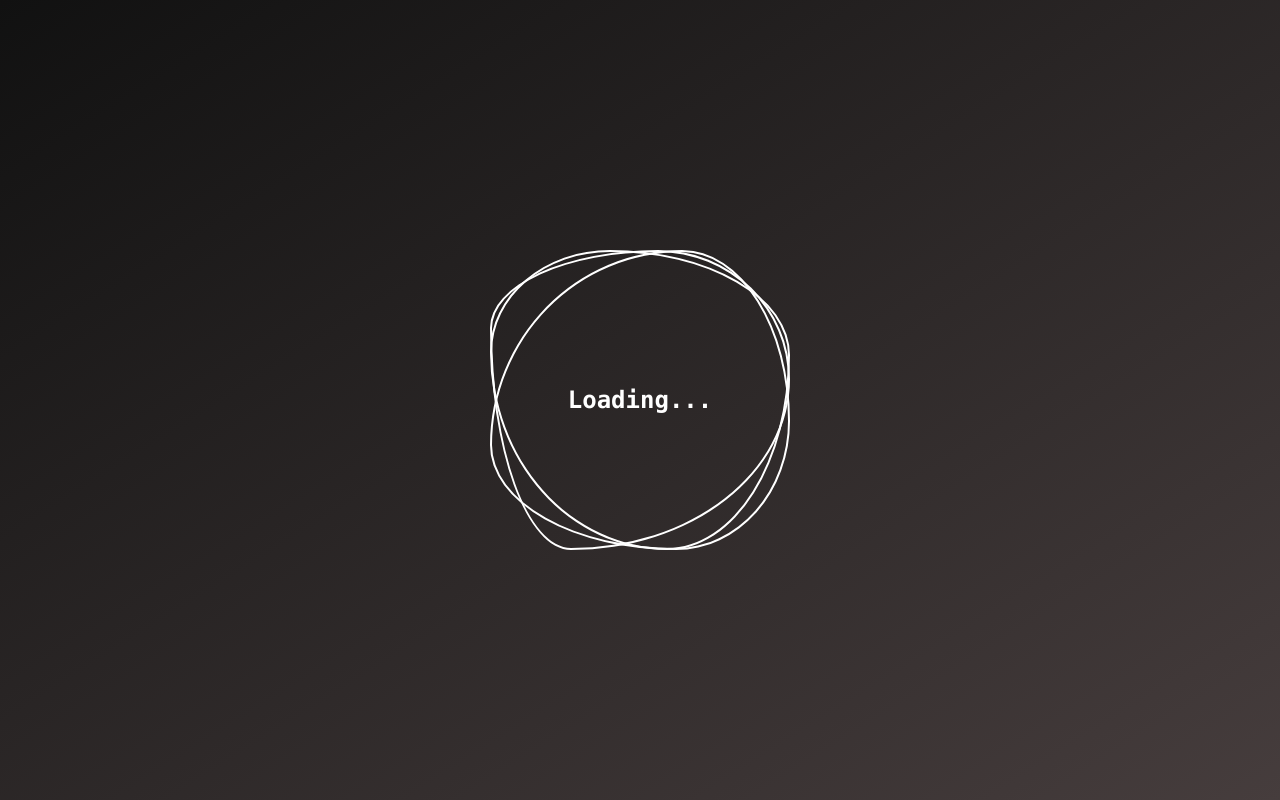
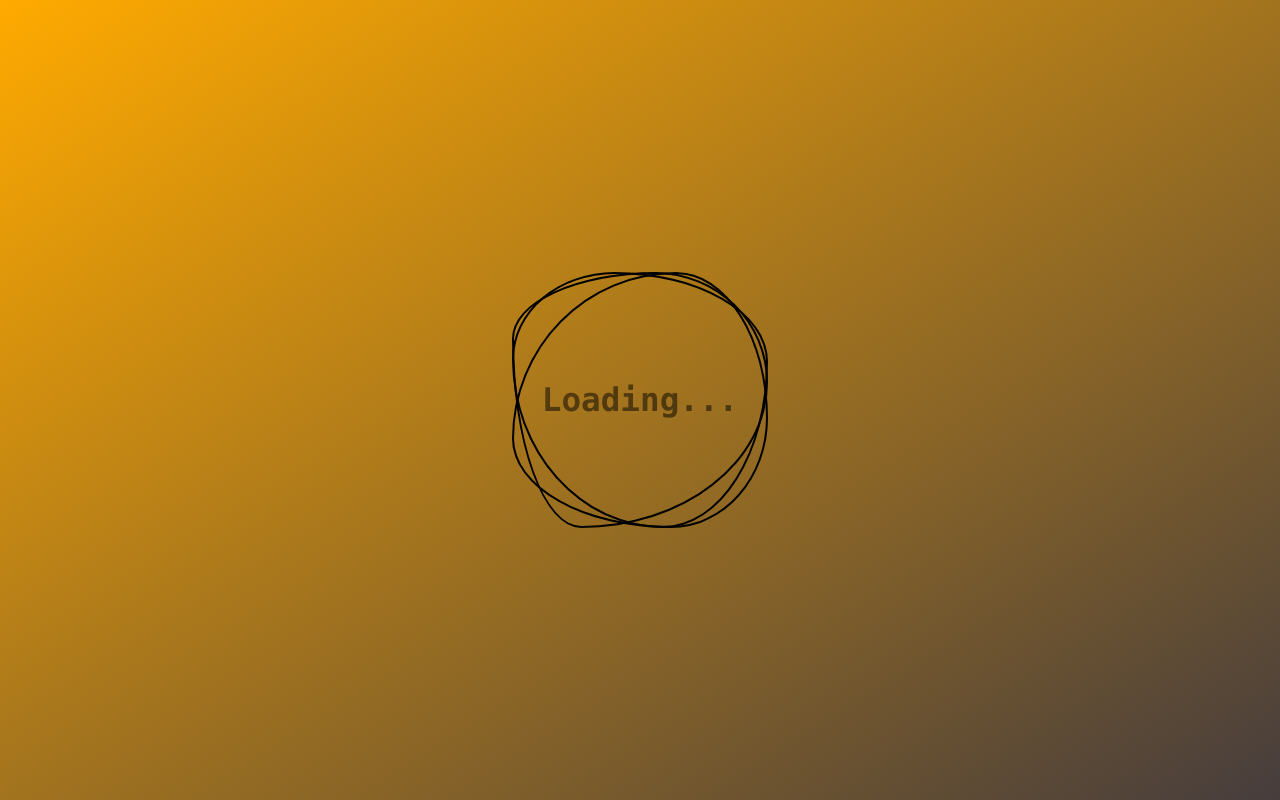
Before and after one commit to sodiqsanusi/triplecircle-loader, a plain HTML site: page index.html in a window 1280 px wide. Drawn offline with Linux system fonts and the light colour scheme.

Commit message:
Fixed issue #1 and changed the styles generally

```diff
--- /dev/null
+++ b/lilac.css
@@ -0,0 +1,70 @@
+*{
+    margin: 0;
+    padding: 0;
+    box-sizing: border-box;
+}
+
+body{
+    background-color: #111;
+    background-image: linear-gradient(to bottom right,#111, #463d3d) ;
+    display: flex;
+    justify-content: center;
+    align-items: center;
+    min-height: 100vh;
+   /*The min-height: 100vh makes the elements in the body center in the middle vertically.
+    I don't also know why it is like this, but i'll try to get more insight on this*/
+}
+main{
+    display: flex;
+    position: relative;
+    justify-content: center;
+    align-items: center;
+    width: 300px;
+    font-weight: 500;
+    font-family: consolas;
+    /* A cool font-family by the way */
+    color: #fff;
+    height: 300px;
+}
+span{
+   position: absolute;
+   /*The position: absolute makes the span expanded to its parent container that has a position
+     specified (other than static) */
+   top: 0;
+   left: 0;
+   width: 100%;
+   height: 100%;
+   border-radius: 38% 62% 64% 36% / 43% 35% 65% 57%;
+   border: 2px solid #fff;
+   animation: animate 2s linear infinite;
+}
+span:nth-child(1) {
+    animation-direction: reverse;
+    border-radius: 41% 59% 40% 60% / 65% 66% 34% 35%;
+}
+span:nth-child(2) {
+    animation-duration: 2s;
+    border-radius: 73% 27% 56% 44% / 57% 74% 26% 43%;
+}
+@keyframes animate {
+    0%{
+        transform: rotate(0deg);
+    }
+    100%{
+        transform: rotate(360deg);
+    }
+
+}
+
+
+/*All important comments on what may be strange
+
+Check on the min-height property;
+You've seen that an element that has been positioned on absolute takes the flow of its parent
+element that has a position set, if the position set on the parent container is set on static(default)
+it will take the flow of the whole website;
+
+
+
+
+*/
--- a/styles.css
+++ b/styles.css
@@ -5,8 +5,8 @@
 }
 
 body{
-    background-color: #111;
-    background-image: linear-gradient(to bottom right,#111, #463d3d) ;
+    background-color: #ffaa00;
+    background-image: linear-gradient(to bottom right,#ffaa00, #463d3d) ;
     display: flex;
     justify-content: center;
     align-items: center;
@@ -19,12 +19,24 @@ main{
     position: relative;
     justify-content: center;
     align-items: center;
-    width: 300px;
+    width: 20vw;
     font-weight: 500;
     font-family: consolas;
+    font-size: 1.7vw;
     /* A cool font-family by the way */
-    color: #fff;
-    height: 300px;
+    color: #000;
+    height: 20vw;
+}
+h2{
+    animation: blinking 2s infinite linear alternate;
+}
+@keyframes blinking {
+    0%{
+        opacity: 0;
+    }
+    100%{
+        opacity: 1;
+    }
 }
 span{
    position: absolute;
@@ -35,7 +47,7 @@ span{
    width: 100%;
    height: 100%;
    border-radius: 38% 62% 64% 36% / 43% 35% 65% 57%;
-   border: 2px solid #fff;
+   border: 2px solid #000;
    animation: animate 2s linear infinite;
 }
 span:nth-child(1) {
@@ -55,6 +67,11 @@ span:nth-child(2) {
     }
 
 }
+/* @media (max-width: 400px){
+    main{
+        width: 100px;
+    }
+} */
 
 
 /*All important comments on what may be strange
```
